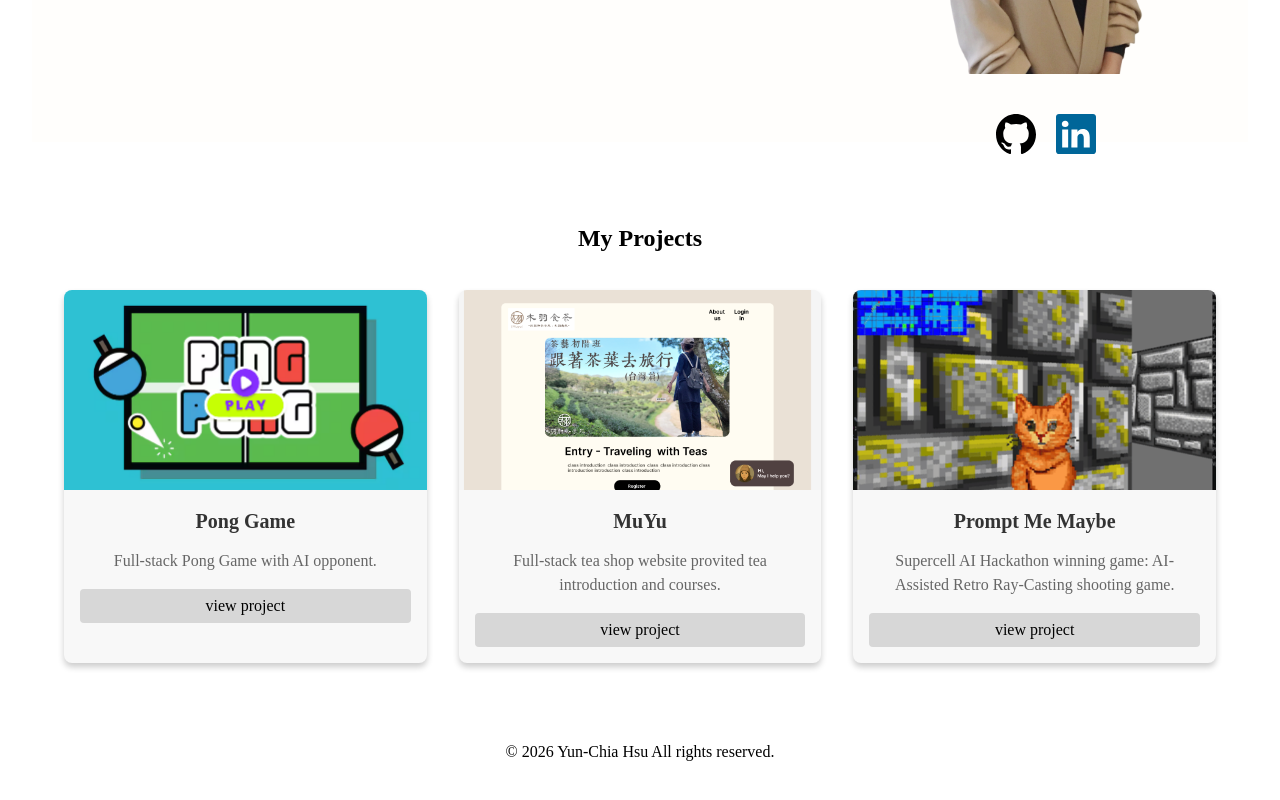
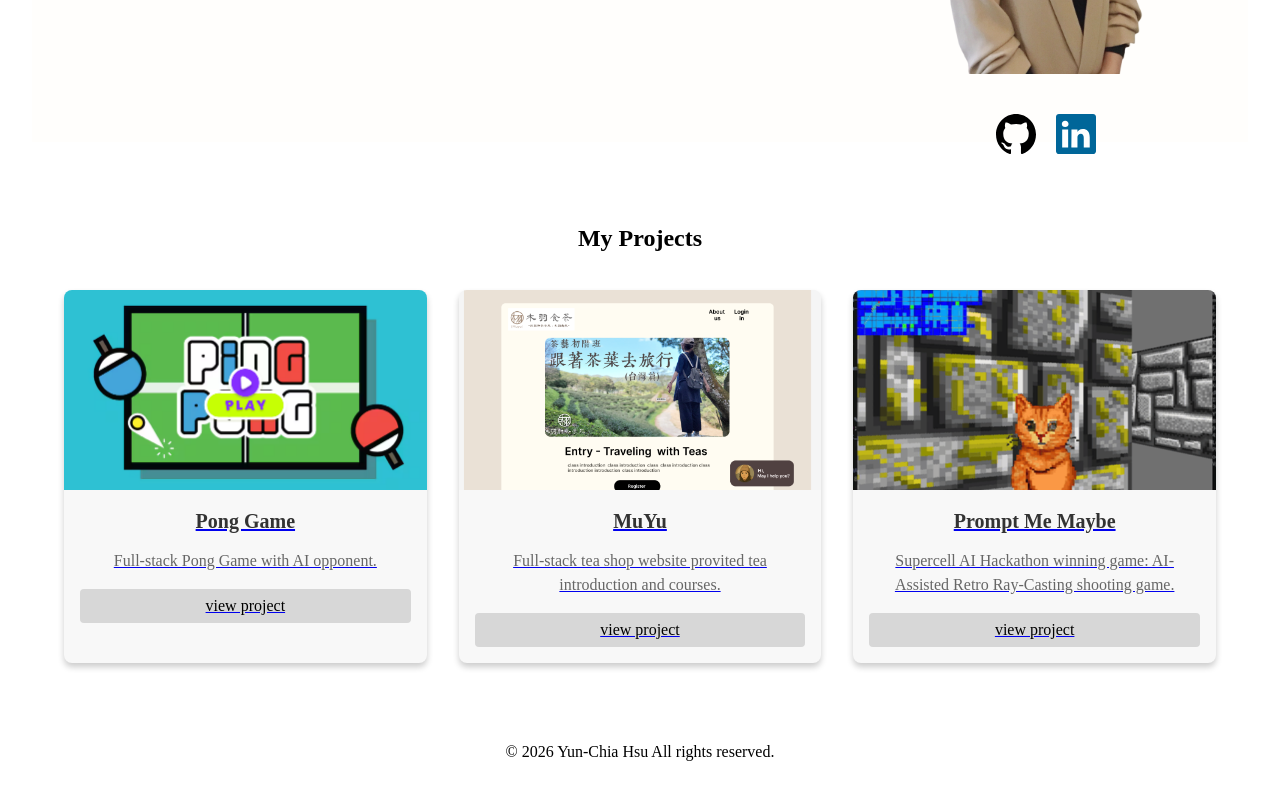
Before and after one commit to Yunchia-Hsu/yunchia-hsu.github.io, a React (Vite) app: page / in a window 1280 px wide. Shown: the part 430-1230 px from the top of the page. Built offline with nearby package versions, Linux system fonts and the light colour scheme.

Commit message:
fix div error on file projects.tsx

```diff
--- a/src/components/Projects.tsx
+++ b/src/components/Projects.tsx
@@ -36,12 +36,12 @@ const Projects: React.FC = () => {
                 <div className="project-grid">
                     {
                         projects.map((project, index) => (
-                            <div key={index} className="project-card" href={project.link}  target="_blank" rel="noopener noreferrer">
+                            <a key={index} className="project-card" href={project.link}  target="_blank" rel="noopener noreferrer">
                                 <img src={project.image} alt={project.title} className="project-image" />
                                 <h3 className="project-title">{project.title}</h3>
                                 <p className="project-description">{project.description}</p>
                                 <a href={project.link}  target="_blank" rel="noopener noreferrer"> view project</a>
-                            </div>
+                            </a>
                         ))
                     }
                 </div>
```
